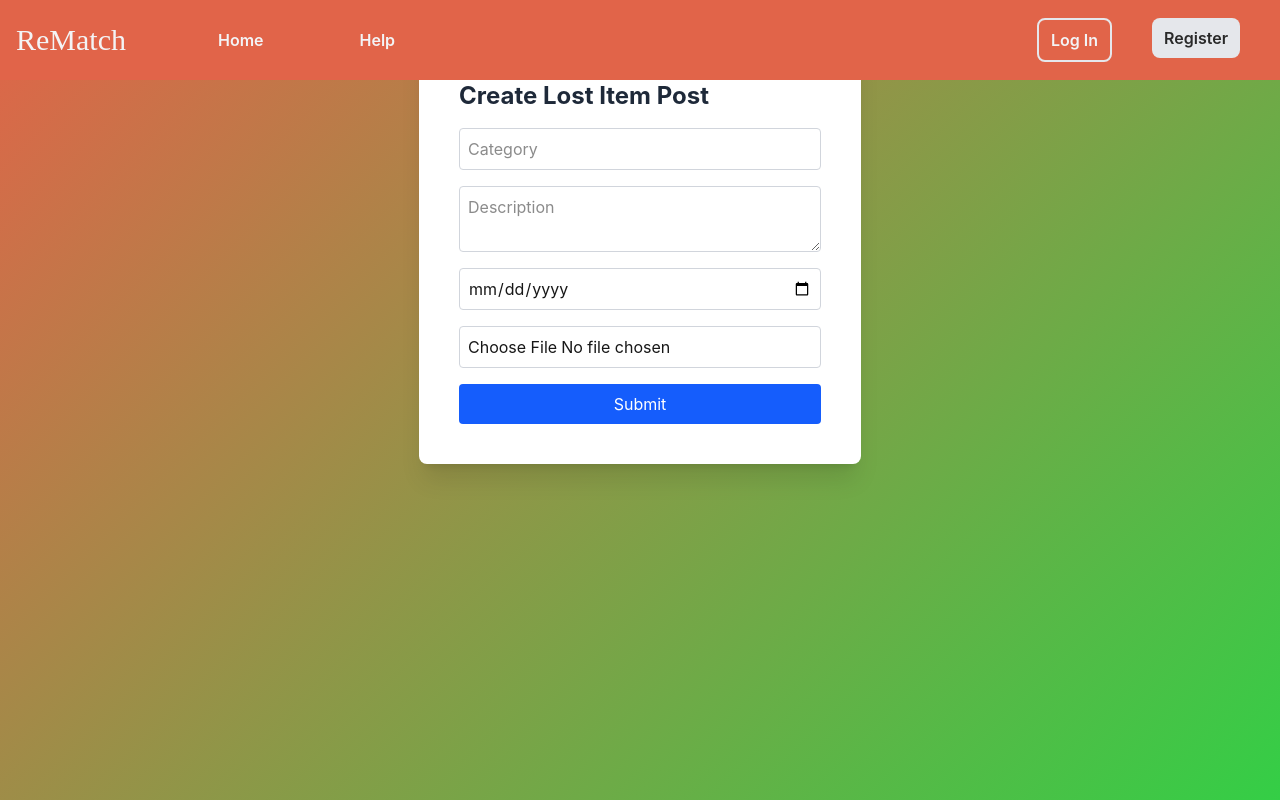
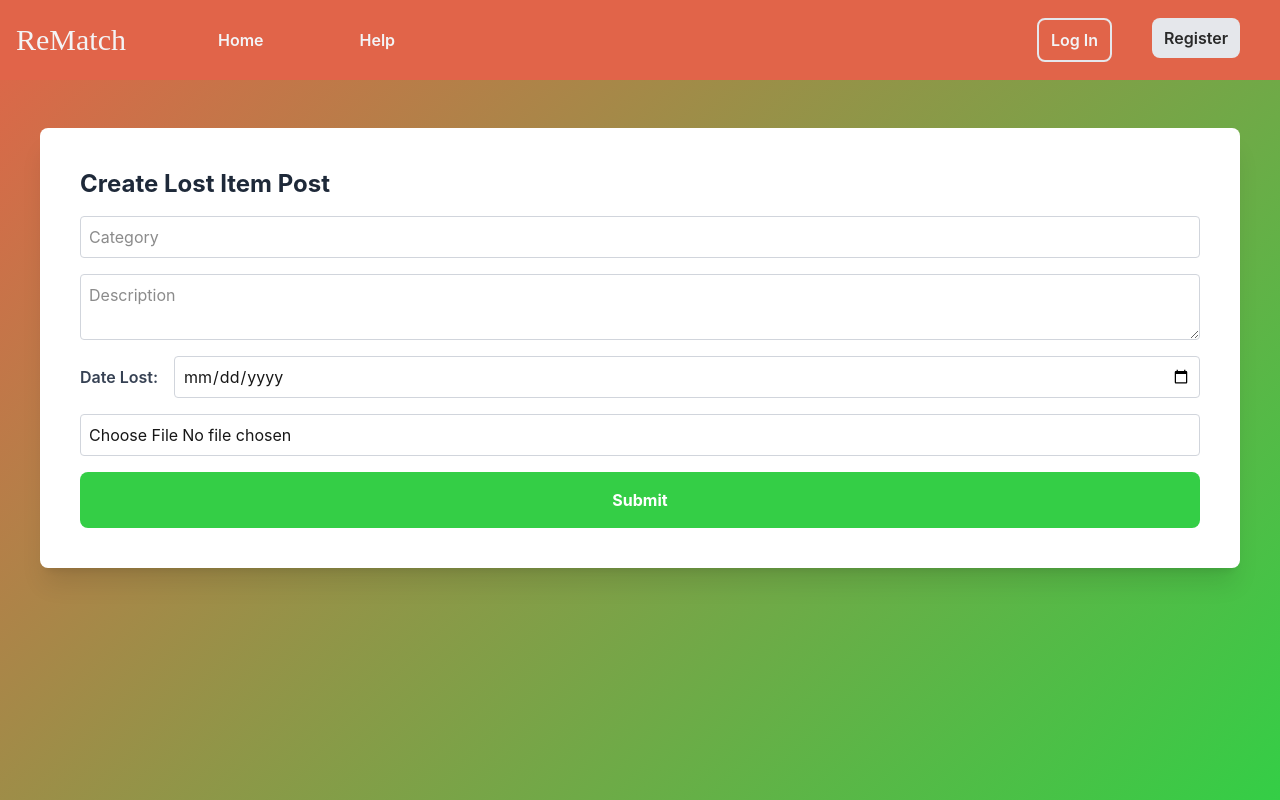
Before and after one commit to JonBabao/rematch, a Next.js app: page /dashboard/reportPost in a window 1280 px wide. Built offline with nearby package versions, Linux system fonts and the light colour scheme; no server answers.

Commit message:
Implement GreenButton

```diff
--- a/src/app/components/CreatePost.tsx
+++ b/src/app/components/CreatePost.tsx
@@ -5,6 +5,7 @@ import { createClient } from "../../../utils/supabase/client";
 import { useRouter } from "next/navigation";
 import { LostItem } from "../../models/LostItem";
 import { v4 as uuidv4 } from "uuid";
+import GreenButton from "../styles/greenButton";
 
 const CreatePost: React.FC = () => {
     const supabase = createClient();
@@ -82,8 +83,8 @@ const CreatePost: React.FC = () => {
     };
 
     return (
-        <div className="flex flex-col items-center justify-center w-full mt-10">
-            <div className="flex flex-col bg-white mx-10 py-10 px-10 w-auto rounded-lg shadow-xl">
+        <div className="flex flex-col items-center justify-center w-full mt-32 px-10">
+            <div className="flex flex-col bg-white px-10 py-10 w-full rounded-lg shadow-xl">
                 <h2 className="text-2xl font-bold text-gray-800 mb-4">Create Lost Item Post</h2>
 
                 <form onSubmit={handleSubmit} className="flex flex-col gap-4">
@@ -104,13 +105,16 @@ const CreatePost: React.FC = () => {
                         className="p-2 border border-gray-300 rounded"
                     />
 
+                    <div className="flex flex-row items-center w-full">
+                        <label className="block text-gray-700 font-semibold pr-4">Date Lost:</label>
                             <input
                             type="date"
                             value={dateLost}
                             onChange={(e) => setDateLost(e.target.value)}
                             required
-                        className="p-2 border border-gray-300 rounded"
+                            className="p-2 border border-gray-300 rounded flex-1"
                         />
+                    </div>
 
                     <input
                         type="file"
@@ -121,13 +125,7 @@ const CreatePost: React.FC = () => {
 
                     {error && <p className="text-red-500">{error}</p>}
 
-                    <button
-                        type="submit"
-                        disabled={loading}
-                        className="bg-blue-600 text-white px-4 py-2 rounded hover:bg-blue-700 disabled:bg-gray-400"
-                    >
-                        {loading ? "Uploading..." : "Submit"}
-                    </button>
+                    <GreenButton type="submit">Submit</GreenButton>
                 </form>
             </div>
         </div>
```
Lines whose indentation alone changed are shown as unchanged.
